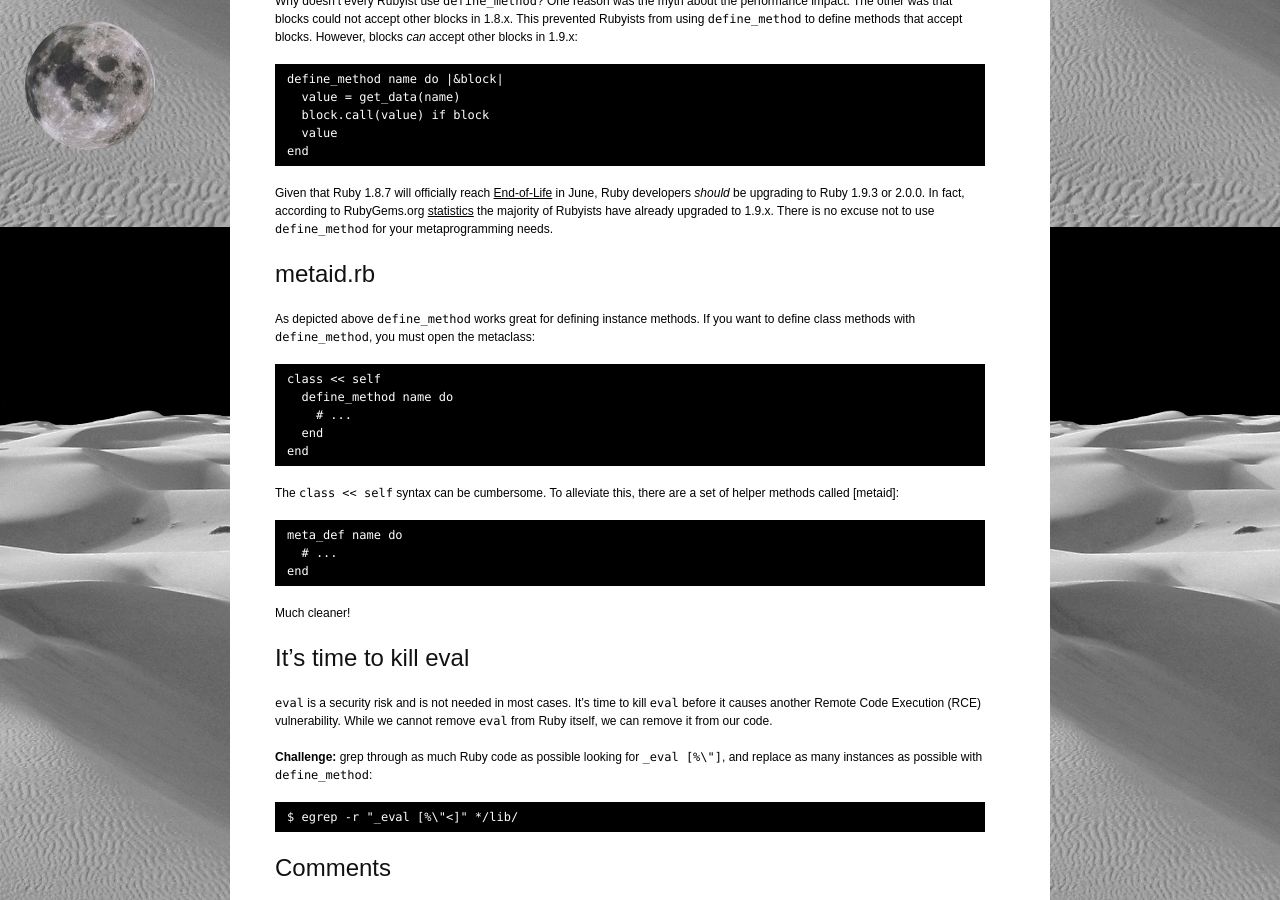
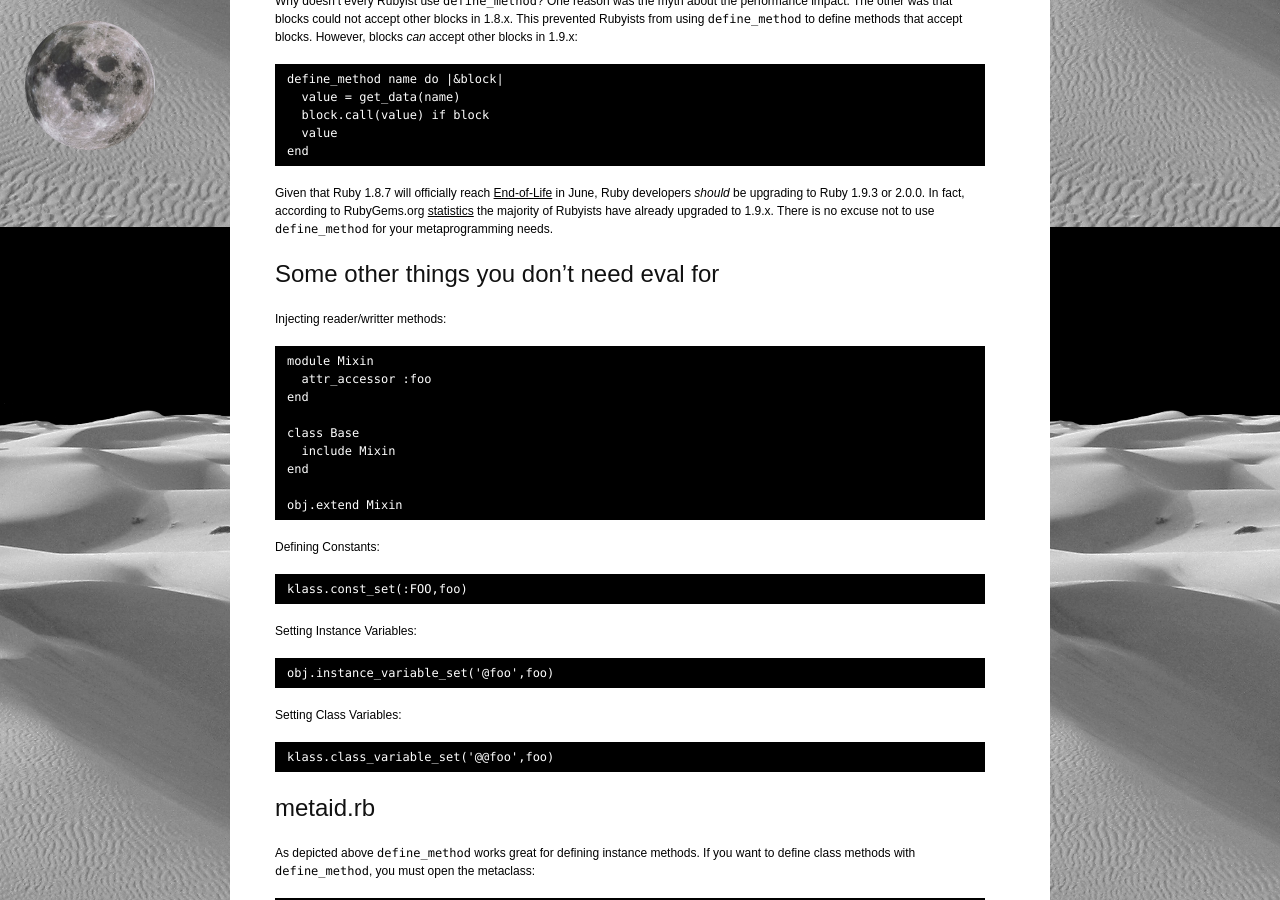
Before and after one commit to postmodern/postmodern.github.io, a Jekyll site: the page built from _posts/2013-03-07-its-simple-we-kill-eval.md, in a window 1280 px wide and 900 px high, scrolled down 1309 px. Built offline with Jekyll 4.4.1, drawn with Linux system fonts in a browser that asks for light colours; Markdown is read by kramdown in place of the engine named in the settings; comment, search, counter and statistics services are not loaded.

Commit message:
Added other examples of not using eval().

```diff
--- a/_posts/2013-03-07-its-simple-we-kill-eval.md
+++ b/_posts/2013-03-07-its-simple-we-kill-eval.md
@@ -53,6 +53,32 @@ In fact, according to RubyGems.org [statistics][2] the majority of Rubyists
 have already upgraded to 1.9.x. There is no excuse not to use `define_method`
 for your metaprogramming needs.
 
+## Some other things you don't need eval for
+
+Injecting reader/writter methods:
+
+    module Mixin
+      attr_accessor :foo
+    end
+
+    class Base
+      include Mixin
+    end
+
+    obj.extend Mixin
+
+Defining Constants:
+
+    klass.const_set(:FOO,foo)
+
+Setting Instance Variables:
+
+    obj.instance_variable_set('@foo',foo)
+
+Setting Class Variables:
+
+    klass.class_variable_set('@@foo',foo)
+
 ## metaid.rb
 
 As depicted above `define_method` works great for defining instance methods.
```
